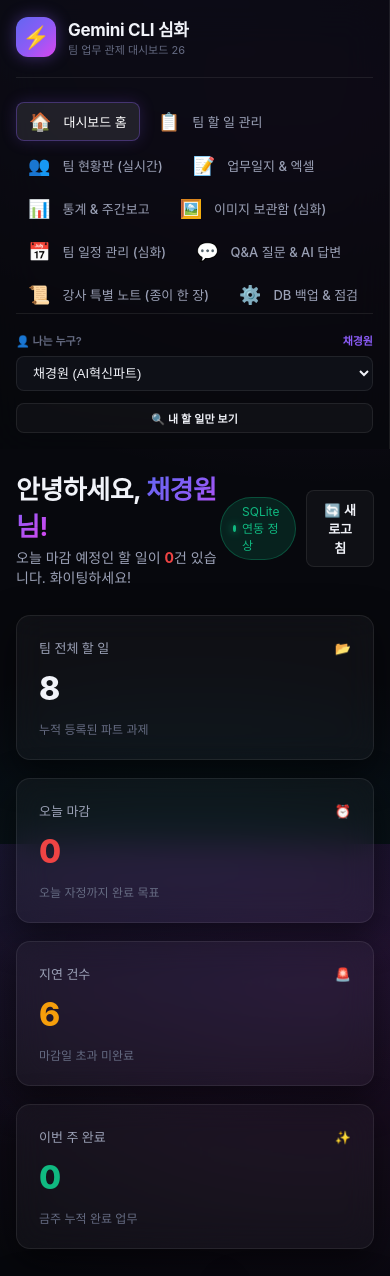
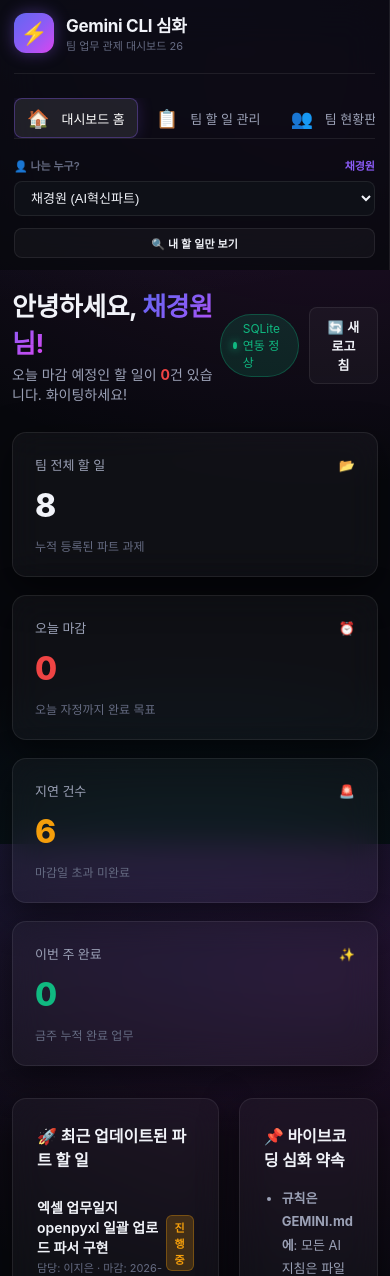
Before and after one commit to kyungwonchai/dashboard26, a Flask app: page / in a window 390 px wide. Shown: the top 1276 px of the page. Run offline with Flask 3, Linux system fonts and the light colour scheme; data comes from the database, SQL or seed files in the repository; some web fonts are replaced.

Commit message:
fix(mobile): safe-area insets, horizontal scroll nav ribbon for S24 Ultra

```diff
--- a/static/style.css
+++ b/static/style.css
@@ -455,17 +455,28 @@ select:focus, input:focus, textarea:focus {
     min-width: 100%;
     height: auto;
     position: relative;
-    padding: 16px;
+    padding: 12px 14px;
+    padding-top: max(12px, env(safe-area-inset-top, 12px));
   }
   #main-content {
-    padding: 20px 16px;
+    padding: 16px 12px calc(32px + env(safe-area-inset-bottom, 0px));
   }
   .nav-menu {
     flex-direction: row;
-    flex-wrap: wrap;
+    flex-wrap: nowrap;
+    overflow-x: auto;
+    -webkit-overflow-scrolling: touch;
+    scrollbar-width: none;
+    gap: 6px;
+  }
+  .nav-menu::-webkit-scrollbar {
+    display: none;
   }
   .nav-item {
     padding: 8px 12px;
     font-size: 13px;
+    min-height: 40px;
+    white-space: nowrap;
+    flex-shrink: 0;
   }
 }
--- a/templates/index.html
+++ b/templates/index.html
@@ -2,7 +2,7 @@
 <html lang="ko">
 <head>
   <meta charset="UTF-8">
-  <meta name="viewport" content="width=device-width, initial-scale=1.0">
+  <meta name="viewport" content="width=device-width, initial-scale=1.0, maximum-scale=1.0, user-scalable=no, viewport-fit=cover">
   <title>Gemini CLI 대시보드 심화 · dashboard26</title>
   <!-- Chart.js CDN -->
   <script src="https://cdn.jsdelivr.net/npm/chart.js@4.4.1/dist/chart.umd.min.js"></script>
```
Also changed, not shown: 1 other file.
